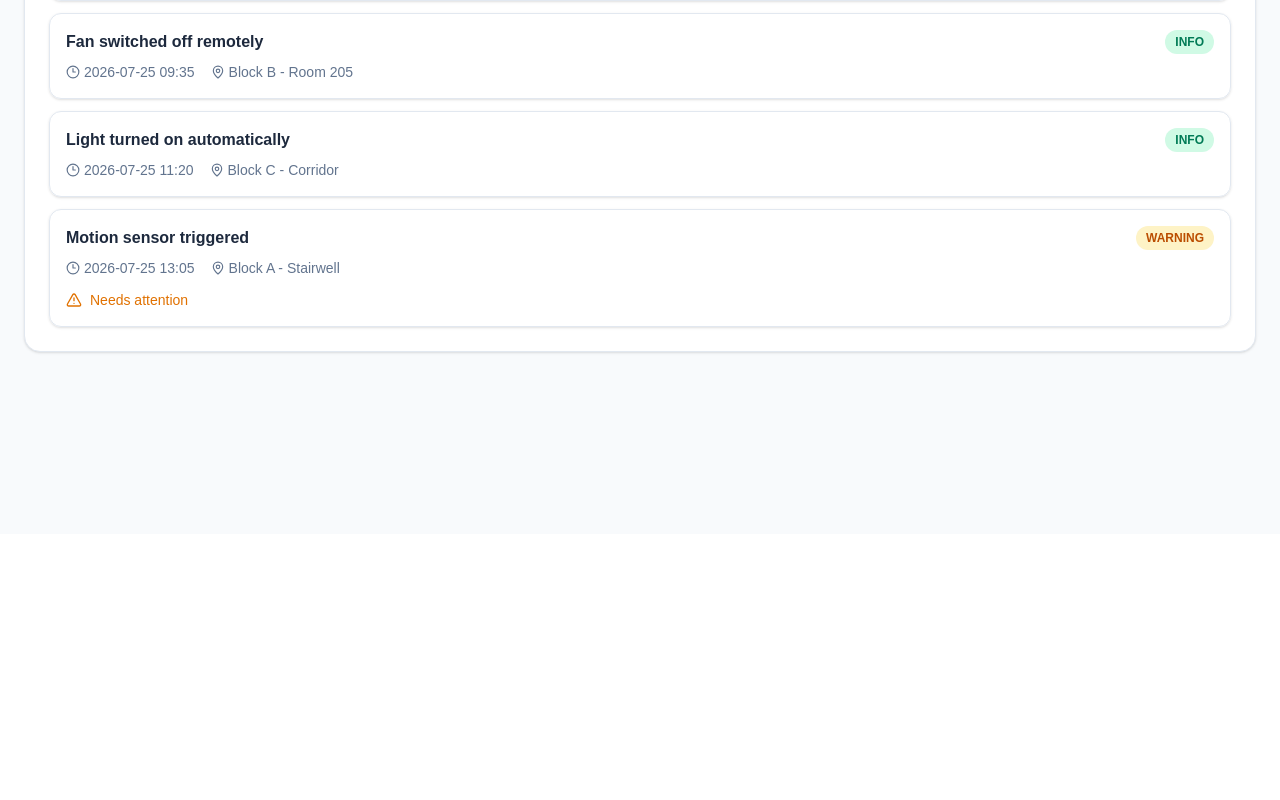
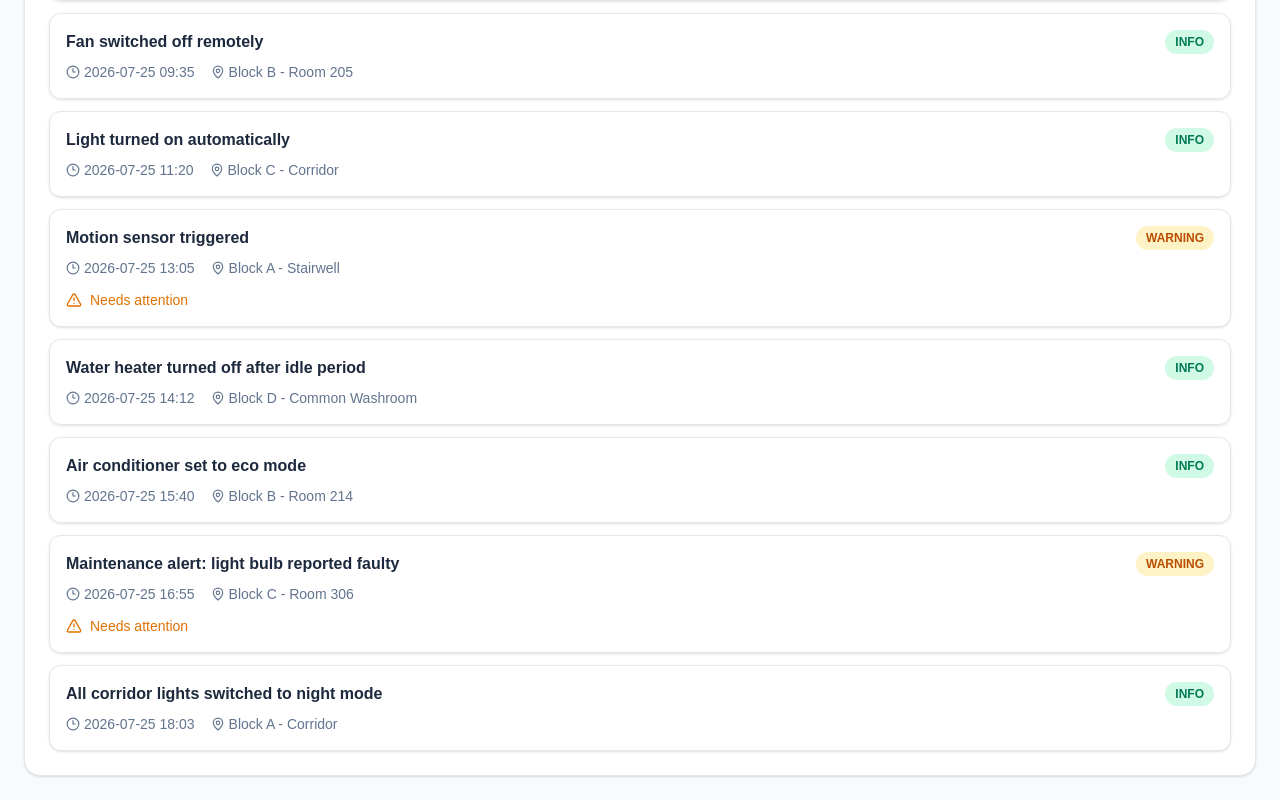
Before and after one commit to HeyImGurman/S-07-Sustainable-Living-Campaign-for-Student-Hostels, a React (Vite) app in the folder hostel-ems/: page /logs in a window 1280 px wide. Shown: the part 314-1114 px from the top of the page. Before the commit the page ends 848 px from the top, so only its background shows below. Built offline with nearby package versions, Linux system fonts and the light colour scheme.

Commit message:
Add code to remember theme

```diff
--- a/hostel-ems/public/logs.json
+++ b/hostel-ems/public/logs.json
@@ -26,5 +26,33 @@
     "title": "Motion sensor triggered",
     "location": "Block A - Stairwell",
     "severity": "warning"
+  },
+  {
+    "id": 5,
+    "timestamp": "2026-07-25 14:12",
+    "title": "Water heater turned off after idle period",
+    "location": "Block D - Common Washroom",
+    "severity": "info"
+  },
+  {
+    "id": 6,
+    "timestamp": "2026-07-25 15:40",
+    "title": "Air conditioner set to eco mode",
+    "location": "Block B - Room 214",
+    "severity": "info"
+  },
+  {
+    "id": 7,
+    "timestamp": "2026-07-25 16:55",
+    "title": "Maintenance alert: light bulb reported faulty",
+    "location": "Block C - Room 306",
+    "severity": "warning"
+  },
+  {
+    "id": 8,
+    "timestamp": "2026-07-25 18:03",
+    "title": "All corridor lights switched to night mode",
+    "location": "Block A - Corridor",
+    "severity": "info"
   }
 ]
--- a/hostel-ems/src/App.jsx
+++ b/hostel-ems/src/App.jsx
@@ -6,10 +6,18 @@ import Logs from './components/Logs';
 import TaskBar from './components/TaskBar';
 
 export default function App() {
-  const [darkMode, setDarkMode] = useState(false);
+  const [darkMode, setDarkMode] = useState(() => {
+    if (typeof window === 'undefined') {
+      return false;
+    }
+
+    const savedTheme = window.localStorage.getItem('hostel-ems-theme');
+    return savedTheme === 'dark';
+  });
 
   useEffect(() => {
     document.body.classList.toggle('dark', darkMode);
+    window.localStorage.setItem('hostel-ems-theme', darkMode ? 'dark' : 'light');
   }, [darkMode]);
 
   return (
```
